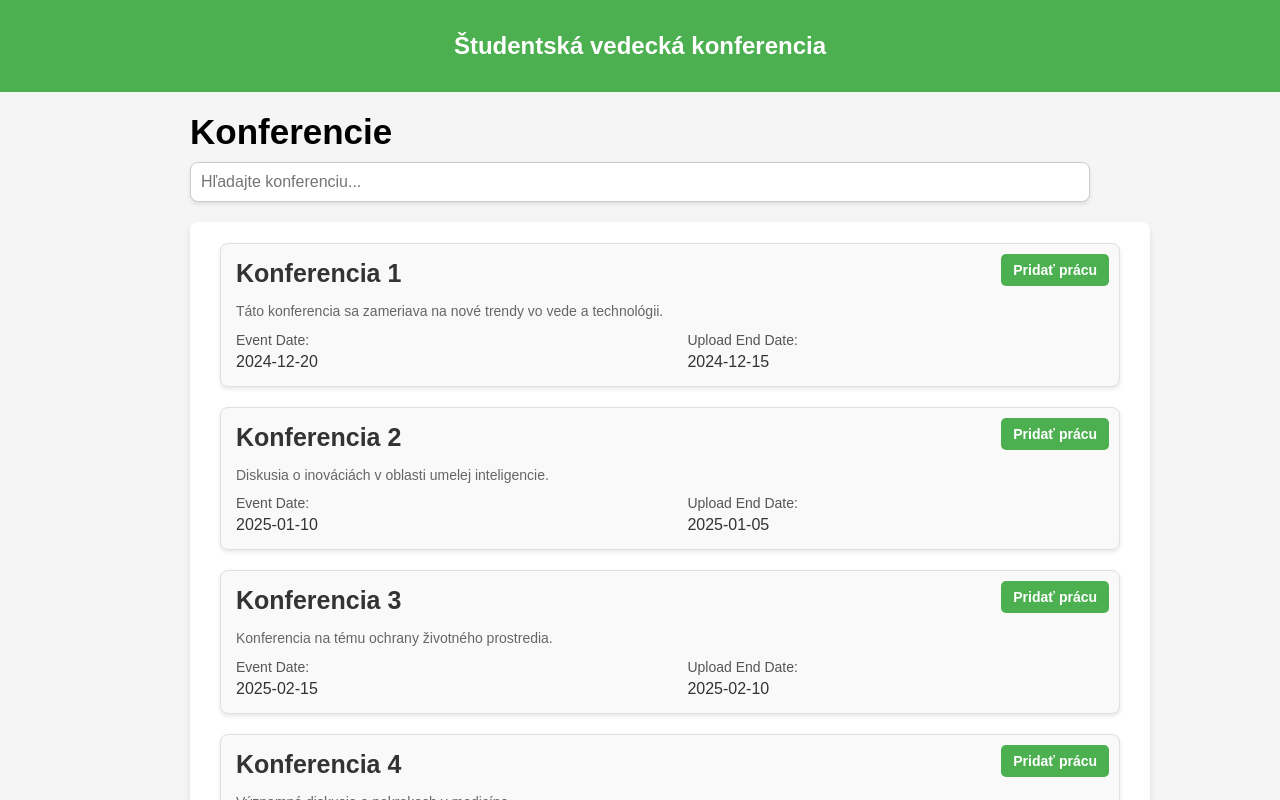
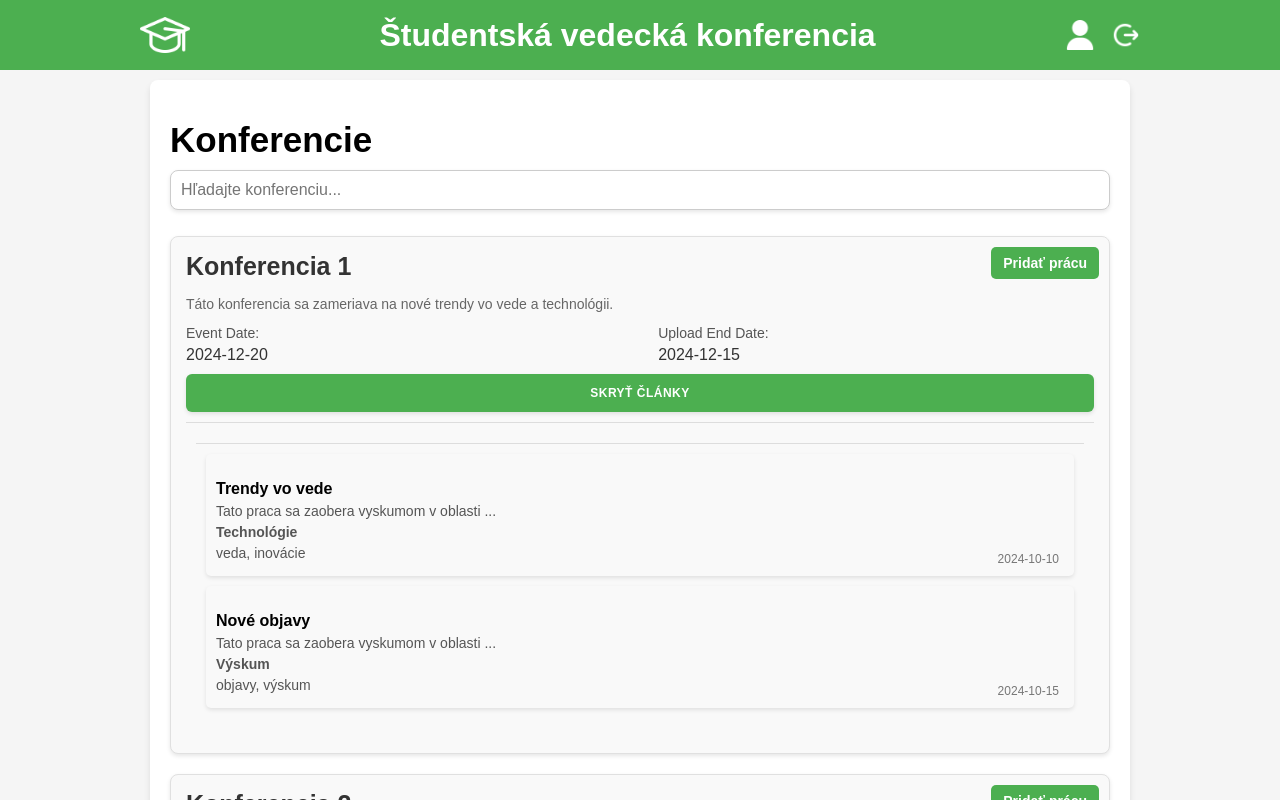
Before and after one commit to martinHype/sw_team5, a React (Create React App) app in the folder frontend/: page /home in a window 1280 px wide. Shown: the top 800 px of the page. Built offline with nearby package versions, Linux system fonts and the light colour scheme; sample sign-in values are in the browser's storage.

Commit message:
adding the article overview under each event

```diff
--- a/frontend/src/screens/MainScreen/MainScreen.js
+++ b/frontend/src/screens/MainScreen/MainScreen.js
@@ -2,6 +2,9 @@
 
 import React, { useState } from 'react';
 import { styles } from './styles';
+import graduation_hat from "../../images/graduation_hat.png";
+import user from "../../images/user.png";
+import logout from "../../images/logout.png";
 
 const MainScreen = () => {
     const conferences = [
@@ -10,49 +13,101 @@ const MainScreen = () => {
             description: "Táto konferencia sa zameriava na nové trendy vo vede a technológii.",
             eventDate: "2024-12-20",
             uploadEndDate: "2024-12-15",
+            articles: [
+                { title: "Trendy vo vede", category: "Technológie", keywords: "veda, inovácie", createdOn: "2024-10-10" },
+                { title: "Nové objavy", category: "Výskum", keywords: "objavy, výskum", createdOn: "2024-10-15" },
+            ],
         },
         {
             name: "Konferencia 2",
             description: "Diskusia o inováciách v oblasti umelej inteligencie.",
             eventDate: "2025-01-10",
             uploadEndDate: "2025-01-05",
+            articles: [
+                { title: "AI vo výrobe", category: "AI", keywords: "AI, výroba", createdOn: "2024-11-01" },
+            ],
         },
         {
             name: "Konferencia 3",
             description: "Konferencia na tému ochrany životného prostredia.",
             eventDate: "2025-02-15",
             uploadEndDate: "2025-02-10",
+            articles: [],
         },
         {
             name: "Konferencia 4",
-            description: "Významné diskusie o pokrokoch v medicíne.",
-            eventDate: "2025-03-01",
-            uploadEndDate: "2025-02-25",
-        },
-        {
-            name: "Konferencia 5",
-            description: "Príležitosti v oblasti podnikania a marketingu.",
-            eventDate: "2025-03-20",
-            uploadEndDate: "2025-03-15",
+            description: "Diskusia o inováciách v oblasti umelej inteligencie.",
+            eventDate: "2025-01-10",
+            uploadEndDate: "2025-01-05",
+            articles: [
+                { title: "AI vo výrobe", category: "AI", keywords: "AI, výroba", createdOn: "2024-11-01" },
+            ],
         },
     ];
+
     const [searchTerm, setSearchTerm] = useState('');
 
     const filteredConferences = conferences.filter((conference) =>
         conference.name.toLowerCase().includes(searchTerm.toLowerCase())
     );
 
+    const [visibleArticles, setVisibleArticles] = useState(
+        conferences.reduce((acc, _, index) => {
+            acc[index] = true; // Open all articles by default
+            return acc;
+        }, {})
+    );
+    const [hoveredArticle, setHoveredArticle] = useState(null);
+
+
+    // Toggle visibility of articles for a specific conference
+    const toggleArticles = (index) => {
+        setVisibleArticles((prev) => ({
+            ...prev,
+            [index]: !prev[index], // Toggle the visibility for the specific conference
+        }));
+    };
+
+
+
     return (
         <div style={styles.container}>
             <header style={styles.header}>
-            <h1 style={styles.headerTitle}>Študentská vedecká konferencia</h1>
+            {/* Logo */}
+            <div style={styles.headerContainer}>
+                <img
+                    src={graduation_hat}
+                    alt="Logo"
+                    style={{ height: "50px", width: "auto" }}
+                />
+                {/* Navigation */}
+                <div style={styles.nav}>
+                    <h1 style={styles.navTitle}>Študentská vedecká konferencia</h1>
+                </div>
+                {/* Icons */}
+                <div style={styles.icons}>
+                <img
+                src={user}
+                alt="User profile"
+                style={{ height: "30px", width: "auto" }}
+                />
+                <img
+                    src={logout}
+                    alt="logout"
+                    style={{ height: "30px", width: "auto" }}
+                />
+                </div>
+            </div>
+
         </header>
 
-        {/* Shared Wrapper */}
             <div style={styles.contentWrapper}>
-            {/* Title */}
+
+
+                {/* Main Content */}
+                <main style={styles.main}>
                 <h2 style={styles.sectionTitle}>Konferencie</h2>
-            {/* Search Bar */}
+
                 {/* Search Bar */}
                 <input
                     type="text"
@@ -61,8 +116,6 @@ const MainScreen = () => {
                     onChange={(e) => setSearchTerm(e.target.value)}
                     style={styles.searchBar}
                 />
-            {/* Main Content */}
-            <main style={styles.main}>
                     <ul style={styles.list}>
                         {filteredConferences.map((conference, index) => (
                             <li key={index} style={styles.listItem}>
@@ -80,6 +133,43 @@ const MainScreen = () => {
                                             <span style={styles.dateValue}>{conference.uploadEndDate}</span>
                                         </div>
                                     </div>
+                                    {/* Show/Hide Articles Button (Only if there are articles) */}
+                                    {conference.articles.length > 0 && (
+                                        <button
+                                            onClick={() => toggleArticles(index)}
+                                            style={styles.toggleButton}
+                                        >
+                                            {visibleArticles[index] ? 'Skryť články' : 'Zobraziť články'}
+                                        </button>
+                                    )}
+
+                                    {/* Sublist of Articles */}
+                                    <div style={styles.articlesSection}>
+                                    {/* Articles List */}
+                                    {visibleArticles[index] && conference.articles.length > 0 && (
+                                        <div style={styles.articlesSection}>
+                                            <ul style={styles.articleList}>
+                                                {conference.articles.map((article, idx) => (
+                                                    <li
+                                                        key={idx}
+                                                        style={{
+                                                            ...styles.articleItem,
+                                                            backgroundColor: hoveredArticle === idx ? '#ffffff' : '#f9f9f9',
+                                                        }}
+                                                        onMouseEnter={() => setHoveredArticle(idx)}
+                                                        onMouseLeave={() => setHoveredArticle(null)}
+                                                    >
+                                                        <h3 style={styles.articleTitle}>{article.title}</h3>
+                                                        <p style={styles.articleText}>Tato praca sa zaobera vyskumom v oblasti ...</p>
+                                                        <p style={styles.articleText}><strong>{article.category}</strong></p>
+                                                        <p style={styles.articleText}>{article.keywords}</p>
+                                                        <span style={styles.articleDate}>{article.createdOn}</span>
+                                                    </li>
+                                                ))}
+                                            </ul>
+                                        </div>
+                                    )}
+                                </div>
                                 </div>
                             </li>
                         ))}
--- a/frontend/src/screens/MainScreen/styles.js
+++ b/frontend/src/screens/MainScreen/styles.js
@@ -2,38 +2,68 @@ export const styles = {
     container: {
         display: 'flex',
         flexDirection: 'column',
-        minHeight: '100vh',
+        minHeight: '100vh', // Ensures the container takes up the full viewport height
         fontFamily: 'Arial, sans-serif',
         backgroundColor: '#f5f5f5',
-        width: '100%', // Ensures full screen width
-        margin: 0, // No extra margins
     },
     contentWrapper: {
-        display:'flex',
-        flexDirection: 'column',
-        maxWidth: '900px', // Set the same max width for alignment
-        width: '100%',      // Allow full expansion
-        margin: '0 auto',   // Center the content horizontally
-        padding: '0 20px',  // Consistent padding on both sides
-
+        flex: 1, // Allows content to grow and fill remaining space
+        maxWidth: '1000px',
+        width: '100%',
+        margin: '0 auto',
+        padding: '0 20px',
     },
     header: {
-        backgroundColor: '#4CAF50',
-        color: 'white',
-        padding: '1rem',
-        textAlign: 'center',
-    },
-    headerTitle: {
-        fontSize: '1.5rem',
-        fontWeight: 'semibold',
-    },
+        position: 'sticky',
+        top: 0,
+        zIndex: 1000,
+        backgroundColor: "#4caf50",
+        color: "white",
+        display: "flex",
+        alignItems: "center",
+        padding: "10px 20px",
+        height: "50px",
+
+      },
+      headerContainer: {
+          width: "1000px", // Match the form's maxWidth
+          margin: "0 auto",  // Center the content
+          display: "flex",
+          justifyContent: "space-between",
+          alignItems: "center",
+        },
+      logo: {
+        backgroundColor: "white",
+        color: "black",
+        padding: "10px",
+        fontWeight: "bold",
+        borderRadius: "5px",
+      },
+      nav: {
+        display: "flex",
+        gap: "20px",
+      },
+      navLink: {
+        color: "white",
+        textDecoration: "none",
+      },
+      activeLink: {
+        borderBottom: "2px solid white",
+      },
+      icons: {
+        display: "flex",
+        gap: "15px",
+      },
     main: {
-        flex:1,
-        width: '100%',      // Stretch within the contentWrapper
+        flex: 1, // Ensures the main part grows to fill available space
         backgroundColor: '#fff',
-        padding: '5px 30px',
         borderRadius: '8px',
         boxShadow: '0 4px 6px rgba(0, 0, 0, 0.1)',
+        padding: '20px',
+        overflowY: 'auto', // Makes the content scrollable when overflowing
+        minHeight: 'calc(100vh - 200px)', // Adjusts height to account for header and footer
+        boxSizing: 'border-box', // Prevent padding from affecting height
+        margin:'10px'
     },
     sectionTitle: {
         fontSize: '35px',
@@ -125,13 +155,80 @@ export const styles = {
         flex:1,
         width: '100%',      // Stretch to fill the contentWrapper
         padding: '10px',
-        margin: '10px 0 20px', // Add spacing between title and main part
+        margin: '10px 0', // Add spacing between title and main part
         borderRadius: '8px',
         border: '1px solid #ccc',
         fontSize: '16px',
         boxShadow: '0 2px 4px rgba(0, 0, 0, 0.1)',
         boxSizing: 'border-box', // Prevent padding from affecting width
     },
+    articlesSection: {
+        marginTop: '10px', // Add space between the dates and articles
+        padding: '10px',
+        borderTop: '1px solid #ddd',
+    },
+
+    articlesTitle: {
+        fontSize: '18px',
+        fontWeight: 'bold',
+        marginBottom: '10px',
+    },
+
+    articleList: {
+        listStyleType: 'none',
+        padding: 0,
+    },
+
+    articleItem: {
+        position: 'relative',
+        padding: '10px',
+        marginBottom: '10px',
+        backgroundColor: '#f9f9f9',
+        borderRadius: '5px',
+        boxShadow: '0 2px 4px rgba(0, 0, 0, 0.1)',
+        transition: 'background-color 0.3s ease',
+        cursor: 'pointer', // Makes the mouse cursor a clickable pointer
+    },
+
+    articleTitle: {
+        fontSize: '16px',
+        fontWeight: 'bold',
+        marginBottom: '5px',
+    },
+
+    articleText: {
+        margin: '5px 0',
+        fontSize: '14px',
+        color: '#555',
+    },
+
+    articleDate: {
+        position: 'absolute',
+        bottom: '10px',
+        right: '15px',
+        fontSize: '12px',
+        color: '#777',
+    },
+    toggleButton: {
+        marginTop: '10px',
+        padding: '12px 12px',
+        backgroundColor: '#4CAF50', // Green background
+        color: '#fff', // White text
+        border: 'none',
+        borderRadius: '6px', // Slightly rounded corners
+        fontSize: '12px',
+        fontWeight: '600',
+        textTransform: 'uppercase',
+        letterSpacing: '0.5px',
+        cursor: 'pointer',
+        transition: 'background-color 0.3s ease, transform 0.2s ease',
+        boxShadow: '0 2px 4px rgba(0, 0, 0, 0.1)',
+    },
+
+    toggleButtonHover: {
+        backgroundColor: '#45a049', // Darker green on hover
+        transform: 'scale(1.05)', // Slightly enlarge on hover
+    },
 
 
 };
--- a/frontend/src/screens/UploadArticleScreen/styles.js
+++ b/frontend/src/screens/UploadArticleScreen/styles.js
@@ -5,7 +5,7 @@ const styles = {
       display: "flex",
       alignItems: "center",
       padding: "10px 20px",
-      height: "80px",
+      height: "50px",
 
     },
     headerContainer: {
```
Lines whose indentation alone changed are shown as unchanged.
